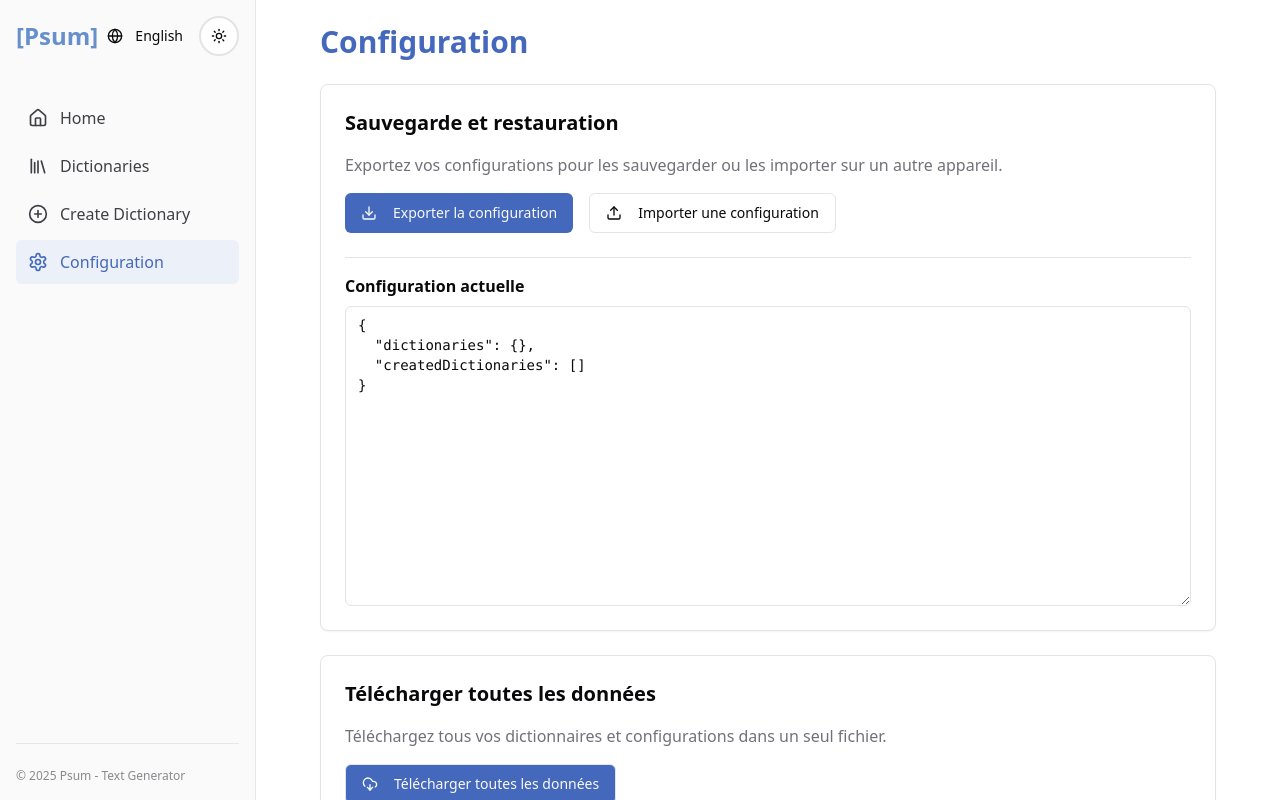
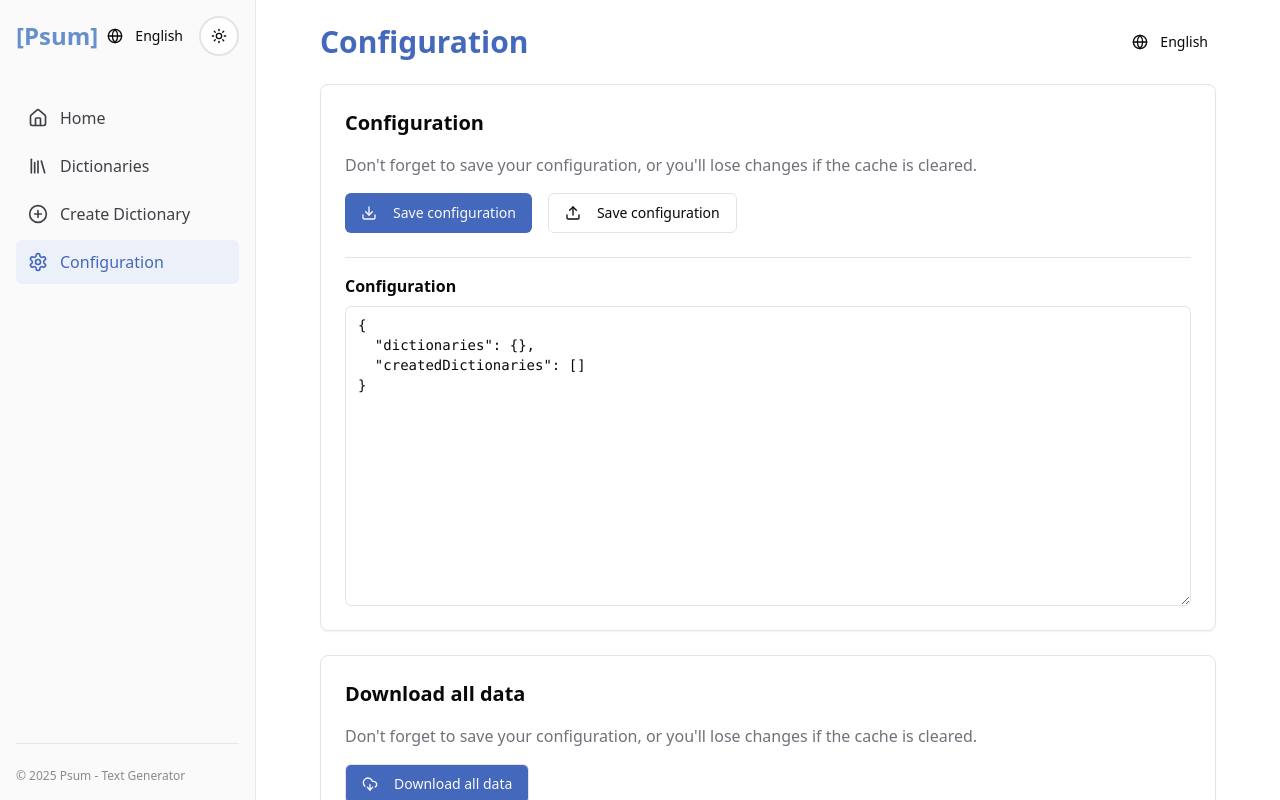
Before and after one commit to bocal3/word-alchemy-generator, a React (Vite) app: page /configuration in a window 1280 px wide. Built offline with nearby package versions, Linux system fonts and the light colour scheme.

Commit message:
feat: Implement advanced options improvements and i18n
- Added delimiters for advanced options.
- Implemented i18n for configuration, dictionaries, and home page.

```diff
--- a/src/App.tsx
+++ b/src/App.tsx
@@ -12,17 +12,20 @@ import CreerDictionnaire from "./pages/CreerDictionnaire";
 import Configuration from "./pages/Configuration";
 import NotFound from "./pages/NotFound";
 import { ThemeProvider } from "@/components/theme-provider";
-import { LanguageProvider } from "@/contexts/LanguageContext";
+import { LanguageProvider, useLanguage } from "@/contexts/LanguageContext";
+import { useEffect } from "react";
 
 const queryClient = new QueryClient();
 
-// Update title
-document.title = "Psum - Générateur de texte";
+const AppContent = () => {
+  const { t } = useLanguage();
 
-const App = () => (
-  <ThemeProvider defaultTheme="light">
-    <LanguageProvider>
-      <QueryClientProvider client={queryClient}>
+  useEffect(() => {
+    // Update title based on language
+    document.title = `${t('app.name')} - ${t('app.description')}`;
+  }, [t]);
+
+  return (
     <TooltipProvider>
       <Toaster />
       <Sonner />
@@ -38,6 +41,14 @@ const App = () => (
         </Routes>
       </BrowserRouter>
     </TooltipProvider>
+  );
+};
+
+const App = () => (
+  <ThemeProvider defaultTheme="light">
+    <LanguageProvider>
+      <QueryClientProvider client={queryClient}>
+        <AppContent />
       </QueryClientProvider>
     </LanguageProvider>
   </ThemeProvider>
--- a/src/components/loremipsum/components/EnhancedRangeSlider.tsx
+++ b/src/components/loremipsum/components/EnhancedRangeSlider.tsx
@@ -37,6 +37,10 @@ const EnhancedRangeSlider: React.FC<EnhancedRangeSliderProps> = ({
       </div>
       <div className="flex justify-between mt-1">
         <span className="text-xs text-muted-foreground">{min}</span>
+        <div className="flex justify-around w-full px-8">
+          <span className="text-xs text-muted-foreground">{value[0]}</span>
+          <span className="text-xs text-muted-foreground">{value[1]}</span>
+        </div>
         <span className="text-xs text-muted-foreground">{max}</span>
       </div>
     </div>
--- a/src/pages/Configuration.tsx
+++ b/src/pages/Configuration.tsx
@@ -10,9 +10,12 @@ import { Textarea } from "@/components/ui/textarea";
 import { getAllDictionaries, getDictionaryWords } from "@/utils/dictionaryUtils";
 import { Logo } from "@/components/ui/logo";
 import Sidebar from "@/components/layout/Sidebar";
+import { useLanguage } from "@/contexts/LanguageContext";
+import { LanguageSelector } from "@/components/ui/language-selector";
 
 const Configuration = () => {
   const { toast } = useToast();
+  const { t } = useLanguage();
   const [configData, setConfigData] = useState<string>("");
   const [isLoading, setIsLoading] = useState(true);
 
@@ -52,8 +55,8 @@ const Configuration = () => {
       } catch (error) {
         console.error("Error loading configurations:", error);
         toast({
-          title: "Erreur",
-          description: "Impossible de charger les configurations",
+          title: t('alert.error'),
+          description: t('alert.config.error.message'),
           variant: "destructive"
         });
       } finally {
@@ -62,7 +65,7 @@ const Configuration = () => {
     };
 
     loadConfigurations();
-  }, [toast]);
+  }, [toast, t]);
 
   const handleExportConfig = () => {
     try {
@@ -82,14 +85,14 @@ const Configuration = () => {
       document.body.removeChild(a);
 
       toast({
-        title: "Succès",
-        description: "Configuration exportée avec succès",
+        title: t('alert.success'),
+        description: t('alert.config.success.message'),
       });
     } catch (error) {
       console.error("Error exporting configuration:", error);
       toast({
-        title: "Erreur",
-        description: "Impossible d'exporter la configuration",
+        title: t('alert.error'),
+        description: t('alert.config.error.message'),
         variant: "destructive"
       });
     }
@@ -120,14 +123,14 @@ const Configuration = () => {
         setConfigData(JSON.stringify(config, null, 2));
 
         toast({
-          title: "Succès",
-          description: "Configuration importée avec succès",
+          title: t('alert.success'),
+          description: t('alert.config.success.message'),
         });
       } catch (error) {
         console.error("Error importing configuration:", error);
         toast({
-          title: "Erreur",
-          description: "Impossible d'importer la configuration. Vérifiez le format du fichier.",
+          title: t('alert.error'),
+          description: t('alert.config.error.message'),
           variant: "destructive"
         });
       }
@@ -186,14 +189,14 @@ const Configuration = () => {
       document.body.removeChild(a);
 
       toast({
-        title: "Succès",
-        description: "Toutes les données ont été téléchargées avec succès",
+        title: t('alert.success'),
+        description: t('alert.download.success.message').replace('{title}', 'Psum'),
       });
     } catch (error) {
       console.error("Error exporting all data:", error);
       toast({
-        title: "Erreur",
-        description: "Impossible d'exporter toutes les données",
+        title: t('alert.error'),
+        description: t('alert.download.error.message'),
         variant: "destructive"
       });
     } finally {
@@ -208,12 +211,15 @@ const Configuration = () => {
 
         <main className="psum-content">
           <div className="max-w-4xl mx-auto">
-            <h1 className="text-3xl font-bold mb-6 text-spotify">Configuration</h1>
+            <div className="flex justify-between items-center mb-6">
+              <h1 className="text-3xl font-bold text-spotify">{t('config.title')}</h1>
+              <LanguageSelector />
+            </div>
 
             <Card className="p-6 mb-6">
-              <h2 className="text-xl font-bold mb-4">Sauvegarde et restauration</h2>
+              <h2 className="text-xl font-bold mb-4">{t('config.title')}</h2>
               <p className="text-muted-foreground mb-4">
-                Exportez vos configurations pour les sauvegarder ou les importer sur un autre appareil.
+                {t('alert.save.reminder')}
               </p>
 
               <div className="flex gap-4 mb-6">
@@ -222,7 +228,7 @@ const Configuration = () => {
                   onClick={handleExportConfig}
                 >
                   <Download className="mr-2 h-4 w-4" />
-                  Exporter la configuration
+                  {t('config.save')}
                 </Button>
 
                 <div className="relative">
@@ -235,16 +241,16 @@ const Configuration = () => {
                   />
                   <Button variant="outline">
                     <Upload className="mr-2 h-4 w-4" />
-                    Importer une configuration
+                    {t('config.save')}
                   </Button>
                 </div>
               </div>
 
               <Separator className="my-4" />
 
-              <h3 className="font-semibold mb-2">Configuration actuelle</h3>
+              <h3 className="font-semibold mb-2">{t('config.title')}</h3>
               {isLoading ? (
-                <div className="py-10 text-center text-muted-foreground">Chargement des configurations...</div>
+                <div className="py-10 text-center text-muted-foreground">{t('generator.loading')}</div>
               ) : (
                 <Textarea
                   className="font-mono text-sm h-[300px]"
@@ -255,9 +261,9 @@ const Configuration = () => {
             </Card>
 
             <Card className="p-6">
-              <h2 className="text-xl font-bold mb-4">Télécharger toutes les données</h2>
+              <h2 className="text-xl font-bold mb-4">{t('config.download')}</h2>
               <p className="text-muted-foreground mb-4">
-                Téléchargez tous vos dictionnaires et configurations dans un seul fichier.
+                {t('alert.save.reminder')}
               </p>
 
               <Button
@@ -267,7 +273,7 @@ const Configuration = () => {
                 disabled={isLoading}
               >
                 <DownloadCloud className="mr-2 h-4 w-4" />
-                Télécharger toutes les données
+                {t('config.download')}
               </Button>
             </Card>
           </div>
--- a/src/pages/Index.tsx
+++ b/src/pages/Index.tsx
@@ -4,9 +4,11 @@ import { useLocation } from "react-router-dom";
 import { LoremGenerator } from "@/components/loremipsum";
 import { discoverDictionaries } from "@/utils/dictionaryUtils";
 import Sidebar from "@/components/layout/Sidebar";
+import { useLanguage } from "@/contexts/LanguageContext";
 
 const Index = () => {
   const location = useLocation();
+  const { t, language } = useLanguage();
   const [dictionaries, setDictionaries] = useState<string[]>([]);
   const [isLoading, setIsLoading] = useState(true);
   const selectedDictionary = location.state?.selectedDictionary;
@@ -15,7 +17,7 @@ const Index = () => {
     const loadDictionaries = async () => {
       setIsLoading(true);
       try {
-        const dicts = await discoverDictionaries();
+        const dicts = await discoverDictionaries(language);
         setDictionaries(dicts);
       } catch (error) {
         console.error("Error loading dictionaries:", error);
@@ -25,7 +27,7 @@ const Index = () => {
     };
 
     loadDictionaries();
-  }, []);
+  }, [language]);
 
   return (
     <div className="psum-container">
@@ -34,10 +36,10 @@ const Index = () => {
 
         <main className="psum-content">
           <div className="max-w-4xl mx-auto">
-            <h1 className="text-3xl font-bold mb-6 text-spotify">Générateur Psum</h1>
+            <h1 className="text-3xl font-bold mb-6 text-spotify">{t('generator.title')}</h1>
             <div className="animate-fade-in rounded-xl overflow-hidden bg-card p-6 shadow-sm border border-border">
               {isLoading ? (
-                <div className="py-10 text-center text-muted-foreground">Chargement des dictionnaires...</div>
+                <div className="py-10 text-center text-muted-foreground">{t('generator.loading')}</div>
               ) : (
                 <LoremGenerator
                   initialDictionary={selectedDictionary}
```
Lines whose indentation alone changed are shown as unchanged.
